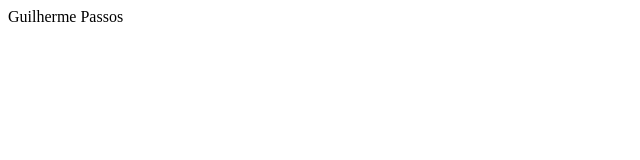
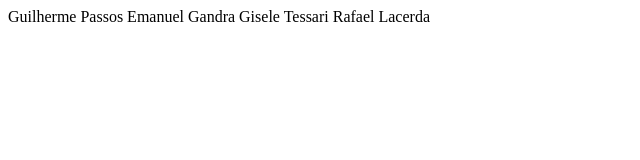
Before and after one commit to GuilhermePGomes/repo_trio, a plain HTML site: page index.html in a window 1280 px wide. Shown: the whole page, without its empty margins (0-640 px from the left). Drawn offline with Linux system fonts and the light colour scheme.

Commit message:
Update index.html
Co-authored-by: Rafael Lacerda <143264560+Rafael188Lacerda@users.noreply.github.com>

```diff
--- a/index.html
+++ b/index.html
@@ -7,5 +7,8 @@
 </head>
 <body>
     Guilherme Passos
+    Emanuel Gandra
+    Gisele Tessari
+    Rafael Lacerda
 </body>
 </html>
```
